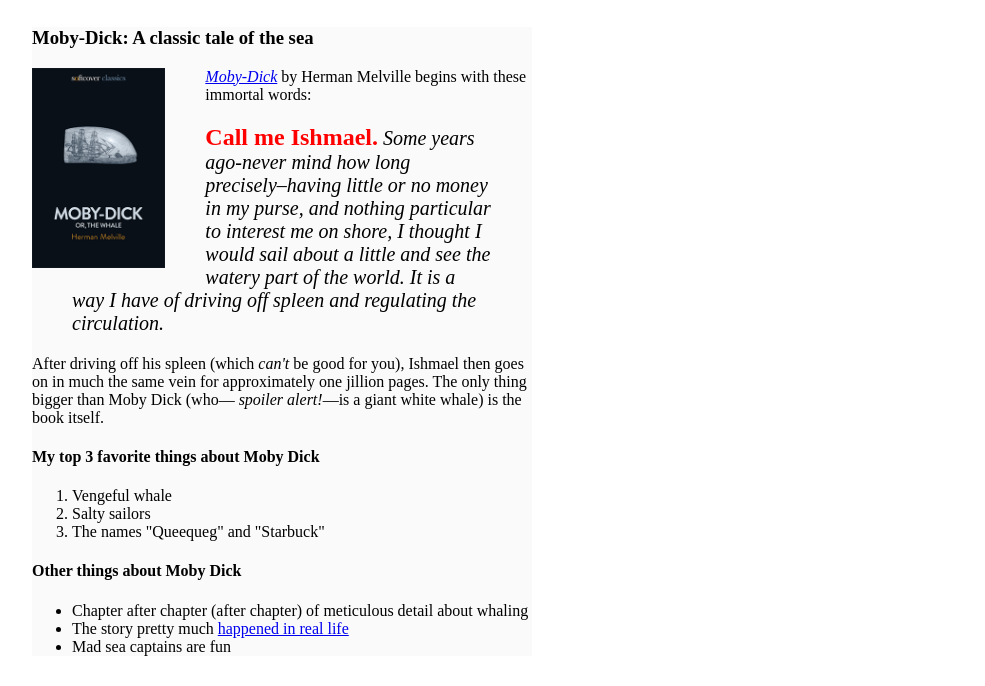
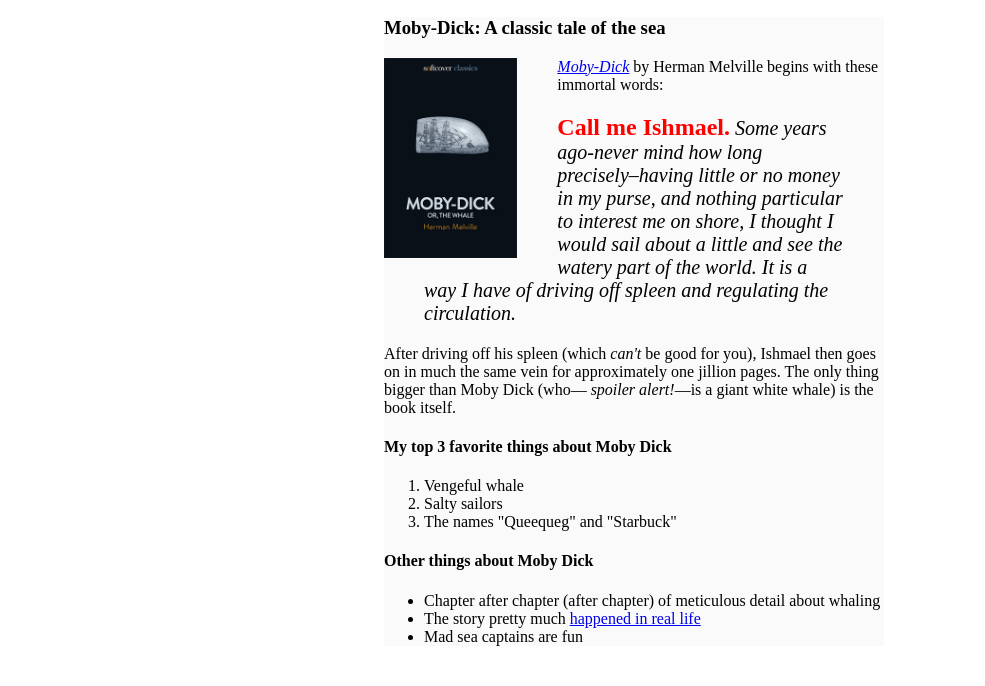
Before and after one commit to MaxHass12/sample_website, a plain HTML site: page moby_dick.html in a window 1280 px wide. Shown: the part 610-1296 px from the top of the page, without its empty margins (6-991 px from the left). Drawn offline with Linux system fonts and the light colour scheme.

Commit message:
corrected styling

```diff
--- a/moby_dick.html
+++ b/moby_dick.html
@@ -43,14 +43,7 @@
       />
     </a>
 
-    <div
-      style="
-        width: 500px;
-        margin: 20px auto;
-        margin: 30px;
-        background-color: #fafafa;
-      "
-    >
+    <div style="width: 500px; margin: 20px auto; background-color: #fafafa">
       <h3>Moby-Dick: A classic tale of the sea</h3>
       <a
         href="https://www.softcover.io/read/6070fb03/moby-dick"
```
